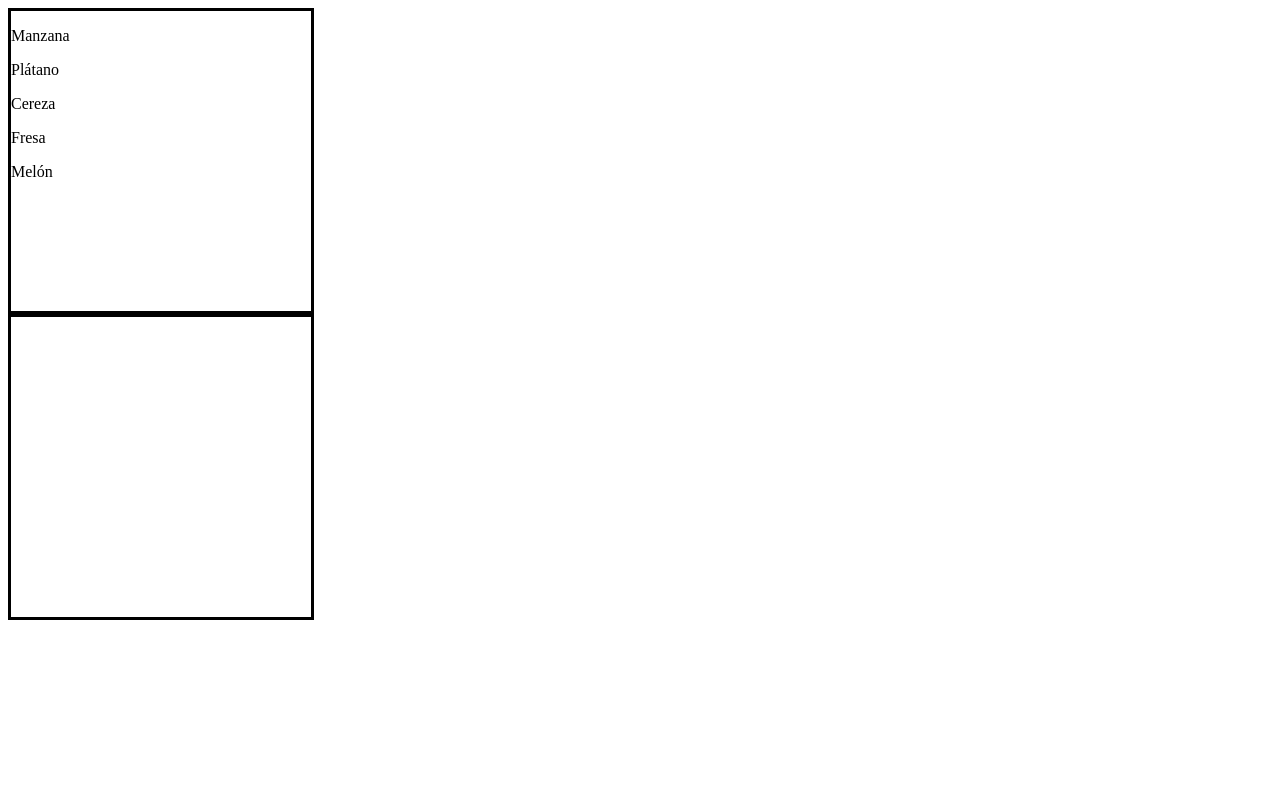
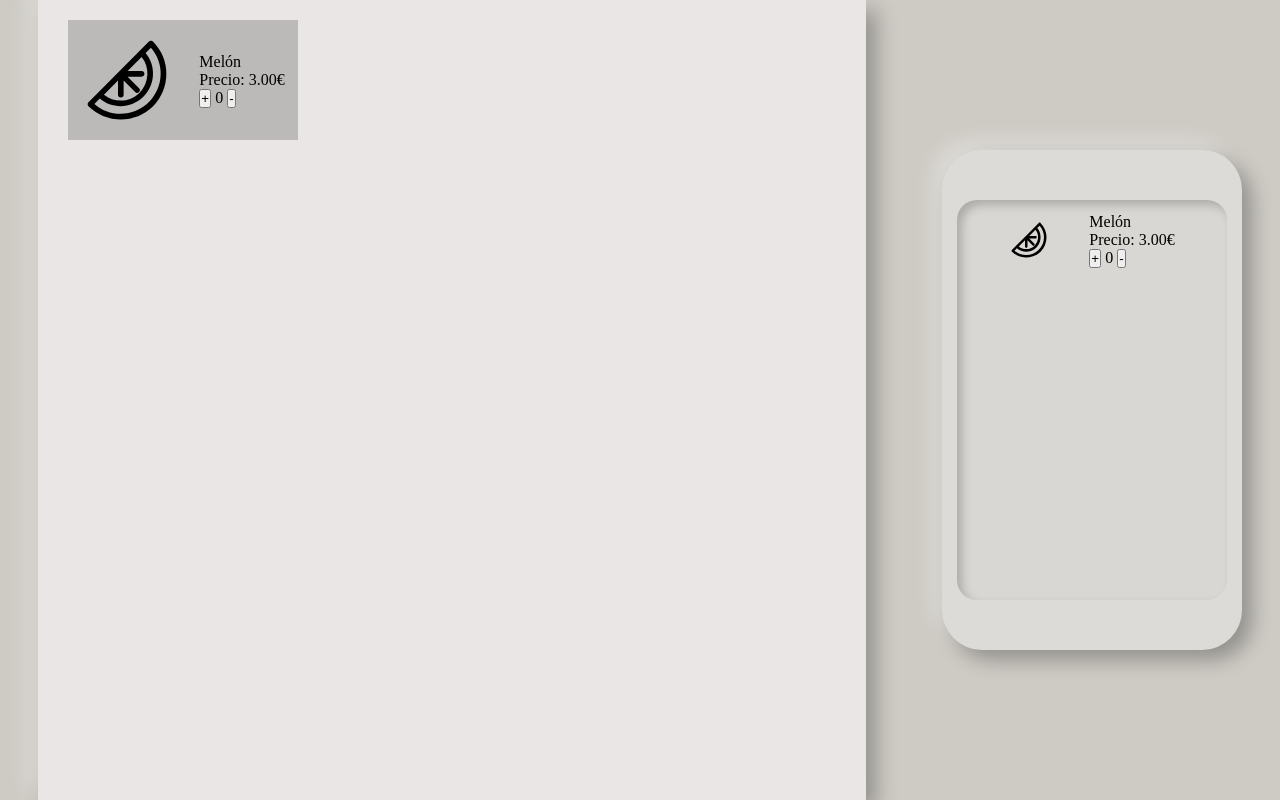
Before and after one commit to HectorGinory/DynamicShowcase, a plain HTML site: page index.html in a window 1280 px wide. Drawn offline with Linux system fonts and the light colour scheme.

Commit message:
I added temporal styles for the web

```diff
--- a/index.css
+++ b/index.css
@@ -1,5 +1,92 @@
+* {
+    margin: 0px;
+    padding: 0px;
+}
 .store-container {
+    height: 100vh;
+    z-index: 0;
+    background: rgb(206, 203, 197);
+    display: flex;
+    align-items: center;
+    justify-content: space-around;
+}
+
+.store-container .articles-container {
+    width: 60%;
+    height: 100%;
+    background: rgb(233, 230, 229);
+    box-shadow: 10px 10px 20px rgba(0, 0, 0, 0.288),
+                -10px -10px 20px rgba(255, 255, 255, 0.308);
+    padding: 0px 30px;
+    display: grid;
+    grid-template-columns: repeat(3, 1fr);
+    overflow: auto;
+}
+
+.store-container .articles-container .article {
+    margin: 20px 0px;
+    display: flex;
+    align-items: center;
+    justify-content: center;
+    background: rgba(0, 0, 0, 0.192);
+    height: 120px;
+    gap: 12%;
+    width: 90%;
+}
+
+.store-container .articles-container .article img {
+    height: 90px;
+}
+
+.store-container .shoppingcar-container {
+    background: rgba(255, 255, 255, 0.308);
+    display: flex;
     width: 300px;
-    height: 300px;
-    border: 3px solid black;
+    height: 500px;
+    border-radius: 40px;
+    box-shadow: 10px 10px 20px rgba(0, 0, 0, 0.288),
+                -10px -10px 20px rgba(255, 255, 255, 0.308);
+    z-index: 1;
+    align-items: center;
+    justify-content: center;
 }
+
+.store-container .shoppingcar-container .shoppinglist {
+    width: 90%;
+    background: rgba(0, 0, 0, 0.021);
+    border-radius: 20px;
+    box-shadow: inset 5px 5px 10px rgba(0, 0, 0, 0.205);
+    height: 80%;
+}
+
+.store-container .shoppingcar-container .shoppinglist .article {
+    width: 100%;
+    height: 80px;
+    overflow: hidden;
+    display: flex;
+    align-items: center;
+    justify-content: center;
+    gap: 40px;
+}
+
+.store-container .shoppingcar-container .shoppinglist .article img {
+    width: 40px;
+}
+
+::-webkit-scrollbar {
+    height: 70%;
+    background: rgba(0, 0, 0, 0.137);
+    width: 10px;
+  }
+
+  /* Handle */
+  ::-webkit-scrollbar-thumb {
+    background: rgba(5, 181, 250, 0.363);
+    border-radius: 5px;
+    transition: .2s;
+  }
+
+  /* Handle on hover */
+  ::-webkit-scrollbar-thumb:hover {
+    background: rgba(5, 181, 250, 0.719);
+  }/*# sourceMappingURL=generalStyles.css.map */
--- a/index.html
+++ b/index.html
@@ -8,41 +8,39 @@
     <title>DynamicShowcase</title>
 </head>
 <body>
-    <div class="store-container" id="div1" ondrop="drop(event)" ondragover="allowDrop(event)">
-        <div class="article" draggable="true" ondragstart="drag(event)" id="drag1">
-            <p>Manzana</p>
+    <div class="store-container" >
+        <div class="articles-container" id="div1" ondrop="drop(event)" ondragover="allowDrop(event)">
+            <div class="article" draggable="true" ondragstart="drag(event)" id="article-01">
+                <img src="sources/fruit-juice-orange-svgrepo-com.svg" alt="foto del artículo">
+                <div class="label">
+                    <p>Melón</p>
+                    <p>Precio: <span class="value">3.00</span>€</p>
+                    <div class="amount-container">
+                        <button class="add-btn">+</button>
+                        <span class="amount">0</span>
+                        <button class="subtract-btn">-</button>
+                    </div>
+                </div>
+            </div>
         </div>
-        <div class="article" draggable="true" ondragstart="drag(event)" id="drag2">
-            <p>Plátano</p>
-        </div>
-        <div class="article" draggable="true" ondragstart="drag(event)" id="drag3">
-            <p>Cereza</p>
-        </div>
-        <div class="article" draggable="true" ondragstart="drag(event)" id="drag4">
-            <p>Fresa</p>
-        </div>
-        <div class="article" draggable="true" ondragstart="drag(event)" id="drag5">
-            <p>Melón</p>
+
+        <div class="shoppingcar-container" ondrop="drop(event)" ondragover="allowDrop(event)" id="div2">
+            <div class="shoppinglist" id="div1" ondrop="drop(event)" ondragover="allowDrop(event)">
+                <div class="article" draggable="true" ondragstart="drag(event)" id="article-01">
+                    <img src="sources/fruit-juice-orange-svgrepo-com.svg" alt="foto del artículo">
+                    <div class="label">
+                        <p>Melón</p>
+                        <p>Precio: <span class="value">3.00</span>€</p>
+                        <div class="amount-container">
+                            <button class="add-btn">+</button>
+                            <span class="amount">0</span>
+                            <button class="subtract-btn">-</button>
+                        </div>
+                    </div>
+                </div>
+            </div>
         </div>
     </div>
-    <div class="store-container" ondrop="drop(event)" ondragover="allowDrop(event)" id="div2">
-
-    </div>
-
-    <script>
-        function allowDrop(ev) {
-          ev.preventDefault();
-        }
-
-        function drag(ev) {
-          ev.dataTransfer.setData("text", ev.target.id);
-        }
-
-        function drop(ev) {
-          ev.preventDefault();
-          var data = ev.dataTransfer.getData("text");
-          ev.target.appendChild(document.getElementById(data));
-        }
-        </script>
-        </body>
+    <script src="index.js"></script>
+</body>
 </html>
--- /dev/null
+++ b/index.js
@@ -0,0 +1,15 @@
+// Drag and Drop Functions
+function allowDrop(ev) {
+    ev.preventDefault();
+  }
+function drag(ev) {
+    ev.dataTransfer.setData("text", ev.target.id);
+  }
+function drop(ev) {
+    ev.preventDefault();
+    var data = ev.dataTransfer.getData("text");
+    ev.target.appendChild(document.getElementById(data));
+  }
+
+
+// Shopping list function
```
Also changed, not shown: Organización/Organización.txt, sources/SVG/Sin título-1.svg (added), sources/fruit-juice-orange-svgrepo-com.svg (added).
